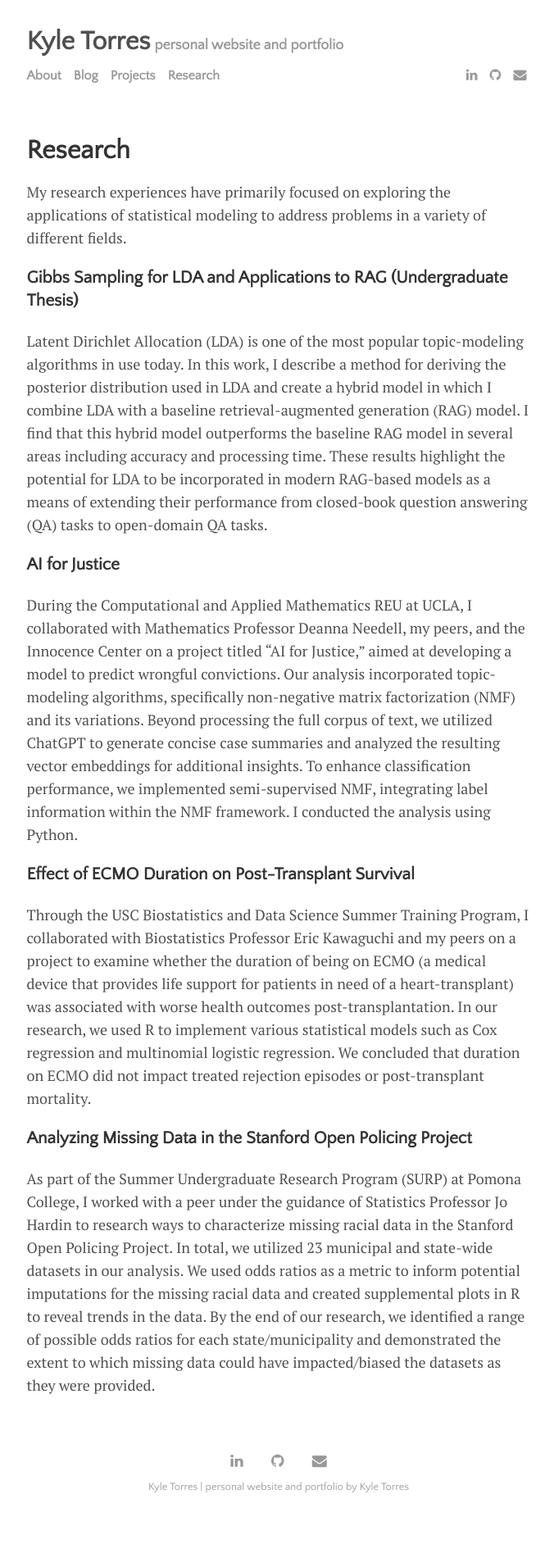
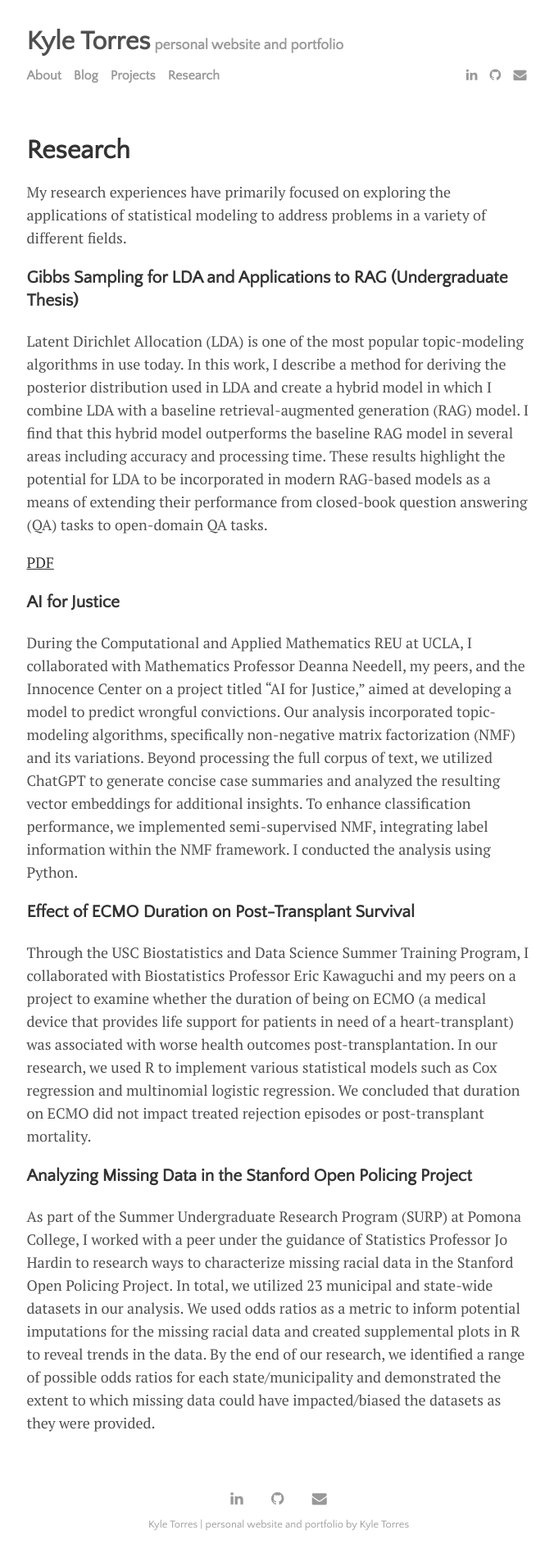
Before and after one commit to kyledtorres/kyledtorres.github.io, a Jekyll site: the page built from menu/research.md, in a window 1280 px wide. Shown: the whole page at 82% size, without its empty margins (300-976 px from the left). Built offline with Jekyll 4.4.1, drawn with Linux system fonts in a browser that asks for light colours; before the commit the page ends 1860 px from its top, so only the background shows below that.

Commit message:
add pdf link

```diff
--- a/menu/research.md
+++ b/menu/research.md
@@ -10,6 +10,8 @@ My research experiences have primarily focused on exploring the applications of
 ### Gibbs Sampling for LDA and Applications to RAG (Undergraduate Thesis)
 
 Latent Dirichlet Allocation (LDA) is one of the most popular topic-modeling algorithms in use today. In this work, I describe a method for deriving the posterior distribution used in LDA and create a hybrid model in which I combine LDA with a baseline retrieval-augmented generation (RAG) model. I find that this hybrid model outperforms the baseline RAG model in several areas including accuracy and processing time. These results highlight the potential for LDA to be incorporated in modern RAG-based models as a means of extending their performance from closed-book question answering (QA) tasks to open-domain QA tasks.
+
+[PDF](https://github.com/kyledtorres.github.io/menu/pdf/Thesis.pdf)
 
 
 ### AI for Justice
```
